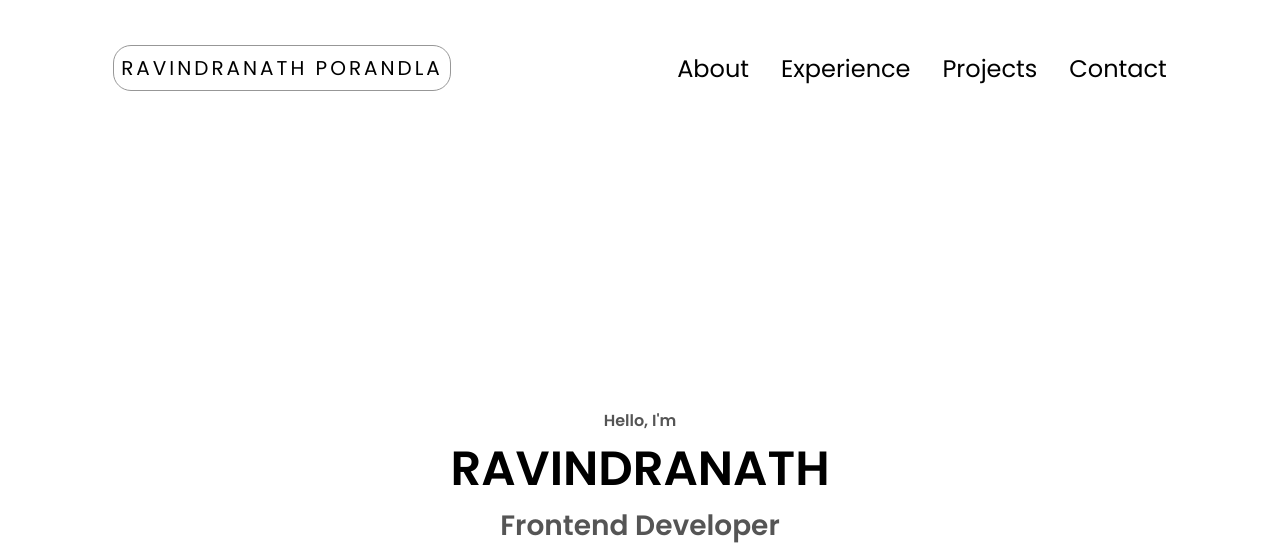
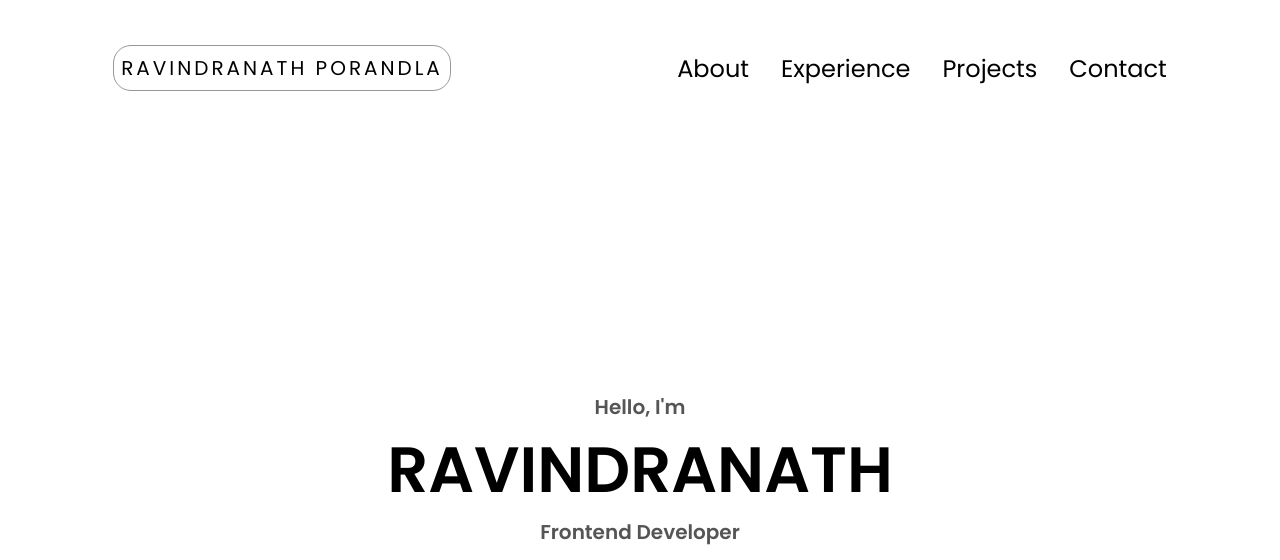
Before and after one commit to Ravindranath-Porandla/Personal-Portfolio-html-css, a plain HTML site: page index.html in a window 1280 px wide. Shown: the top 560 px of the page. Drawn offline with nearby package versions, Linux system fonts and the light colour scheme.

Commit message:
added projec-2 image

```diff
--- a/style.css
+++ b/style.css
@@ -164,7 +164,7 @@ a:hover {
 /* SECTIONS */
 
 section {
-  padding-top: 4vh;
+  padding-top: 2vh;
   height: 96vh;
   margin: 0 10rem;
   box-sizing: border-box;
@@ -199,6 +199,7 @@ section {
 
 .section__text p {
   font-weight: 600;
+  font-size: 20px;
 }
 
 .section__text__p1 {
@@ -211,8 +212,9 @@ section {
 }
 
 .title {
-  font-size: 3rem;
+  font-size: 4rem;
   text-align: center;
+
 }
 
 #socials-container {
```
Also changed, not shown: assets/project-2.png (added), 1 other file.
